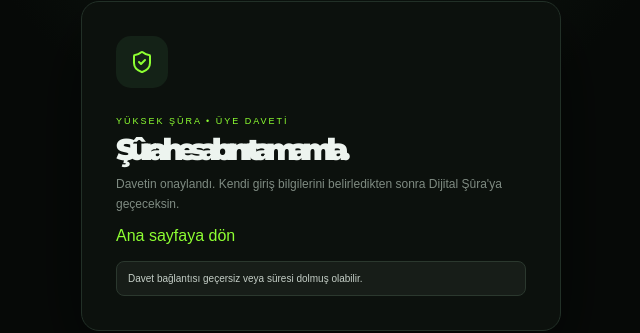
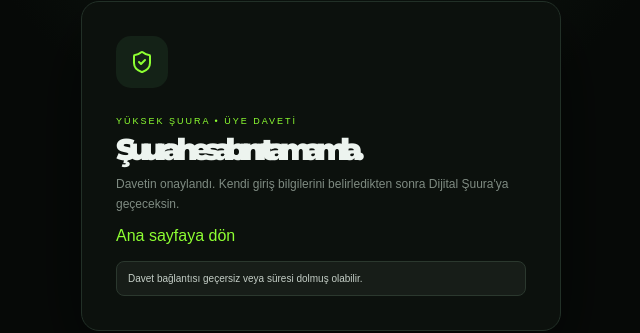
Before and after one commit to fatihallan/y-kseksuuraaidat, a Next.js app: page /ilk-giris in a window 1280 px wide. Shown: the part 234-567 px from the top of the page, without its empty margins (319-959 px from the left). Built offline with nearby package versions, Linux system fonts and the light colour scheme.

Commit message:
fix: ilk giriş tamamlanınca onboarding kilidini kaldır

```diff
--- a/app/ilk-giris/page.js
+++ b/app/ilk-giris/page.js
@@ -7,6 +7,6 @@ const db=createClient("https://kzhklbtdyzinfacaotuh.supabase.co","sb_publishable
 export default function IlkGiris(){
  const [session,setSession]=useState(null),[name,setName]=useState(""),[username,setUsername]=useState(""),[password,setPassword]=useState(""),[password2,setPassword2]=useState(""),[msg,setMsg]=useState("Davet bağlantın doğrulanıyor…"),[busy,setBusy]=useState(false);
  useEffect(()=>{db.auth.getSession().then(async({data})=>{setSession(data.session);if(data.session){const {data:p}=await db.from("profiles").select("full_name,username").eq("id",data.session.user.id).single();setName(p?.full_name||data.session.user.user_metadata?.full_name||"");setUsername(p?.username||"");setMsg("")}else setMsg("Davet bağlantısı geçersiz veya süresi dolmuş olabilir.")});const {data:s}=db.auth.onAuthStateChange(async(_e,v)=>{if(v){setSession(v);const {data:p}=await db.from("profiles").select("full_name,username").eq("id",v.user.id).single();setName(p?.full_name||v.user.user_metadata?.full_name||"");setUsername(p?.username||"");setMsg("")}});return()=>s.subscription.unsubscribe()},[]);
- async function finish(e){e.preventDefault();if(password.length<8){setMsg("Şifre en az 8 karakter olmalı.");return}if(password!==password2){setMsg("Şifreler eşleşmiyor.");return}if(!/^[a-z0-9._]{3,30}$/.test(username)){setMsg("Kullanıcı adı 3–30 karakter; küçük harf, rakam, nokta veya alt çizgi kullan.");return}setBusy(true);setMsg("");const {error:a}=await db.auth.updateUser({password});if(a){setBusy(false);setMsg(a.message);return}const {error:b}=await db.from("profiles").update({full_name:name.trim(),username}).eq("id",session.user.id);setBusy(false);if(b){setMsg(b.code==="23505"?"Bu kullanıcı adı kullanılıyor.":b.message);return}await db.auth.signOut();location.href="/?uye=hazir"}
- return <main className="onboard"><section><div className="seal"><ShieldCheck/></div><small>YÜKSEK ŞÛRA • ÜYE DAVETİ</small><h1>Şûra hesabını tamamla.</h1><p>Davetin onaylandı. Kendi giriş bilgilerini belirledikten sonra Dijital Şûra'ya geçeceksin.</p>{session?<form onSubmit={finish}><label>Ad Soyad</label><input value={name} onChange={e=>setName(e.target.value)} required/><label>Kullanıcı Adı</label><input value={username} onChange={e=>setUsername(e.target.value.toLowerCase())} placeholder="ornek.uye" required/><label>E-posta</label><input type="email" value={session?.user?.email||""} disabled/><label>Yeni Şifre</label><input type="password" value={password} onChange={e=>setPassword(e.target.value)} minLength={8} required/><label>Yeni Şifre Tekrar</label><input type="password" value={password2} onChange={e=>setPassword2(e.target.value)} minLength={8} required/><button disabled={busy}>{busy?"Hesap hazırlanıyor…":"Hesabımı Tamamla"} <ArrowRight size={17}/></button></form>:<a href="/">Ana sayfaya dön</a>}{msg&&<div className="notice">{msg}</div>}</section></main>
+ async function finish(e){e.preventDefault();if(password.length<8){setMsg("Şifre en az 8 karakter olmalı.");return}if(password!==password2){setMsg("Şifreler eşleşmiyor.");return}if(!/^[a-z0-9._]{3,30}$/.test(username)){setMsg("Kullanıcı adı 3–30 karakter; küçük harf, rakam, nokta veya alt çizgi kullan.");return}setBusy(true);setMsg("");const {error:a}=await db.auth.updateUser({password,data:{...session.user.user_metadata,onboarding_required:false}});if(a){setBusy(false);setMsg(a.message);return}const {error:b}=await db.from("profiles").update({full_name:name.trim(),username}).eq("id",session.user.id);setBusy(false);if(b){setMsg(b.code==="23505"?"Bu kullanıcı adı kullanılıyor.":b.message);return}await db.auth.signOut();location.href="/?uye=hazir"}
+ return <main className="onboard"><section><div className="seal"><ShieldCheck/></div><small>YÜKSEK ŞUURA • ÜYE DAVETİ</small><h1>Şuura hesabını tamamla.</h1><p>Davetin onaylandı. Kendi giriş bilgilerini belirledikten sonra Dijital Şuura'ya geçeceksin.</p>{session?<form onSubmit={finish}><label>Ad Soyad</label><input value={name} onChange={e=>setName(e.target.value)} required/><label>Kullanıcı Adı</label><input value={username} onChange={e=>setUsername(e.target.value.toLowerCase())} placeholder="ornek.uye" required/><label>E-posta</label><input type="email" value={session?.user?.email||""} disabled/><label>Yeni Şifre</label><input type="password" value={password} onChange={e=>setPassword(e.target.value)} minLength={8} required/><label>Yeni Şifre Tekrar</label><input type="password" value={password2} onChange={e=>setPassword2(e.target.value)} minLength={8} required/><button disabled={busy}>{busy?"Hesap hazırlanıyor…":"Hesabımı Tamamla"} <ArrowRight size={17}/></button></form>:<a href="/">Ana sayfaya dön</a>}{msg&&<div className="notice">{msg}</div>}</section></main>
 }
```
